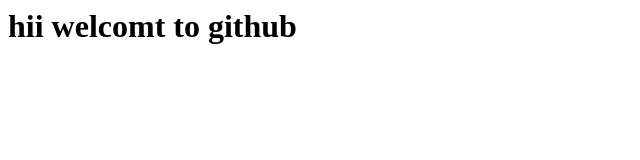
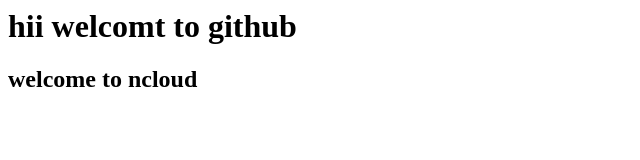
Before and after one commit to shubham007-aws/aws, a plain HTML site: page index.html in a window 1280 px wide. Shown: the whole page, without its empty margins (0-640 px from the left). Drawn offline with Linux system fonts and the light colour scheme.

Commit message:
update index file

```diff
--- a/index.html
+++ b/index.html
@@ -1 +1,2 @@
 <h1>hii welcomt to github</h1>
+<h2>welcome to ncloud</h2>
```
